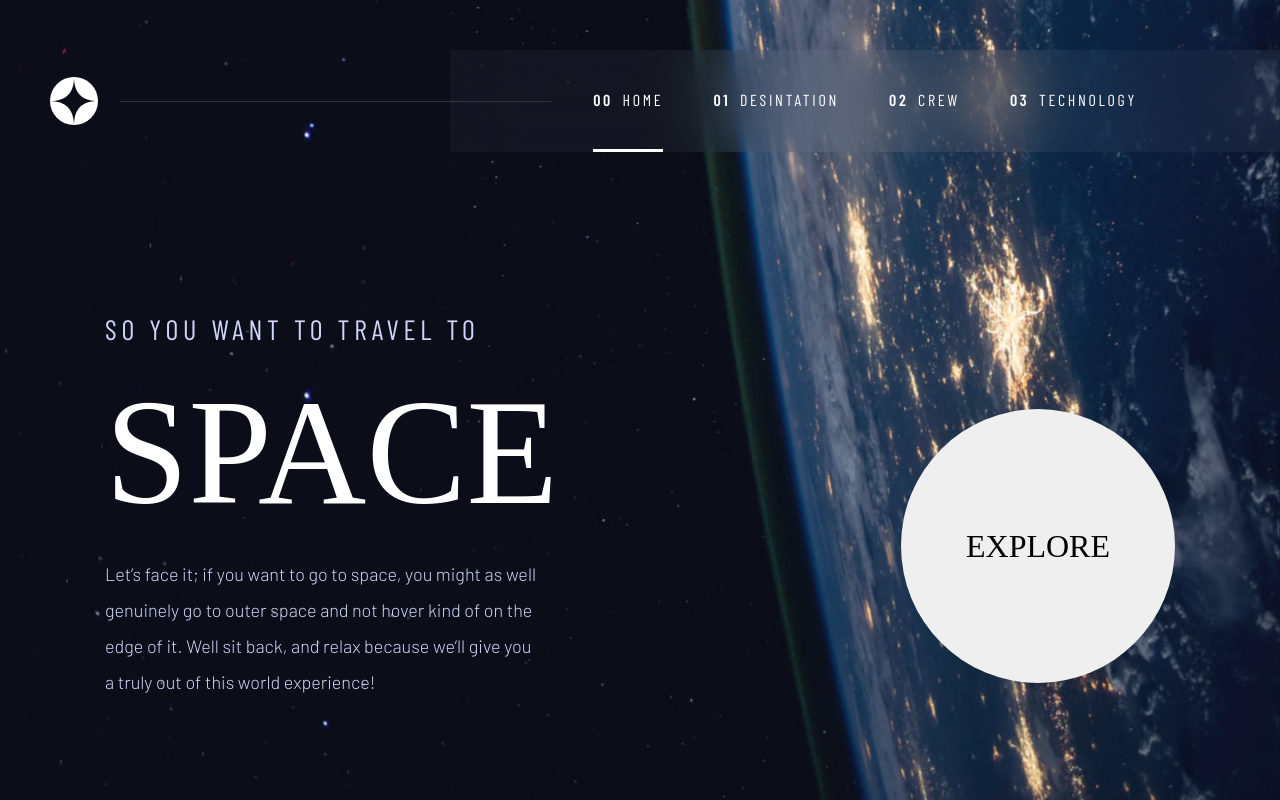
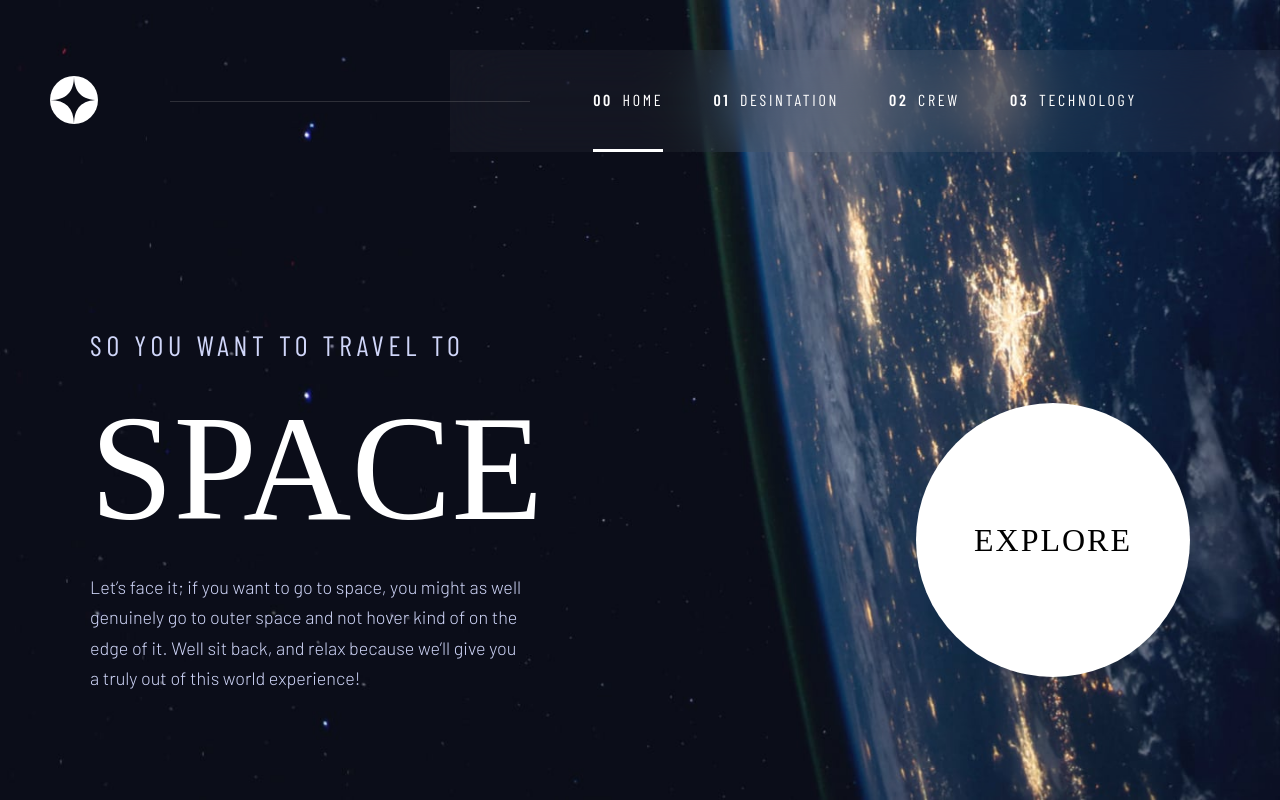
Before and after one commit to ajericho/space-exploration, a Next.js app: page / in a window 1280 px wide. Built offline with nearby package versions, Linux system fonts and the light colour scheme; a web font is replaced by a local one.

Commit message:
homepage styles

```diff
--- a/components/Navbar.js
+++ b/components/Navbar.js
@@ -35,10 +35,12 @@ export default function Navbar() {
     return (
 
         <NavBarStyles >
-            <Image src={logo} width={48} height={48} layout='fixed' objectFit='cover' />
+            <div className="image-container">
+                <Image src={logo} width={48} height={48} layout='fixed' objectFit='cover' />
+            </div>
             <div className="line"></div>
             <GlassContainer>
-                 <HorizontalList links={pages} />
+                <HorizontalList links={pages} />
             </GlassContainer>
         </NavBarStyles>
 
--- a/components/Styles/HomeHeroStyles.js
+++ b/components/Styles/HomeHeroStyles.js
@@ -5,10 +5,14 @@ export const HomeHero = styled.div`
     justify-content:space-between;
     align-items:flex-end;
     height:100%;
-    margin-top:140px;
+    margin-bottom:0;
+    margin-top:auto;
 
     .greeting {
         max-width:432px;
+        @media (max-width: ${props => props.theme.device.tablet}) {
+            margin:auto;
+            }
     }
 
     .explore {
@@ -16,12 +20,27 @@ export const HomeHero = styled.div`
         display:flex;
         justify-content:flex-end;
         align-items:flex-end;
+
+        @media (max-width: ${props => props.theme.device.tablet}) {
+            justify-content:center;
+            align-items:flex-end;
+            text-align:center;
+            min-width:100%;
+            height:100%;
+
+            }
     }
 
     div {
         flex:1;
     }
 
-
+    @media (max-width: ${props => props.theme.device.tablet}) {
+            flex-direction:column;
+            text-align:center;
+            height:calc(100vh - 102px);
+            padding-top:5vh;
+            padding-bottom:5vh;
+        }
 
 `
--- a/components/Styles/MainButton.js
+++ b/components/Styles/MainButton.js
@@ -8,9 +8,15 @@ export const MainButton = styled.button`
     font-family: 'Bellefair', serif;
     font-size:32px;
     text-transform:uppercase;
+    background-color:#fff;
+    letter-spacing:2px;
+    box-shadow: 0px 0px 0px 0px rgba(255,255,255,0.1);
+    transition:linear .2s box-shadow;
 
-    :hover {
+    :hover, :focus {
         cursor:pointer;
+        -webkit-box-shadow: 0px 0px 0px 85px rgba(255,255,255,0.1);
+        box-shadow: 0px 0px 0px 85px rgba(255,255,255,0.1);
     }
 
 `
--- a/components/Styles/NavbarStyles.js
+++ b/components/Styles/NavbarStyles.js
@@ -7,14 +7,29 @@ export const NavBarStyles = styled.div`
     justify-content:space-between;
     align-items:center;
 
+    .image-container {
+        flex:shrink;
+        min-width:120px;
+    }
+
     .line {
         height:1px;
         background-color:#979797;
         opacity:.25;
-        width:35%;
-        margin-right:-10%;
+        flex:1;
+        margin-right:-80px;
         z-index:1;
+
+        @media (max-width: ${props => props.theme.device.tablet}) {
+            display:none;
+
+        }
     }
+
+    @media (max-width: ${props => props.theme.device.tablet}) {
+        margin-top:0;
+
+        }
 
 
 `
@@ -23,8 +38,13 @@ export const GlassContainer = styled.div`
     backdrop-filter: blur(30px);
     height:100%;
     min-width: 830px;
+    flex:flex-shrink;
     display:flex;
     justify-content:center;
     align-items:center;
+    @media (max-width: ${props => props.theme.device.tablet}) {
+            min-width:auto;
+
+        }
 
 `
--- a/components/Styles/Wrapper.js
+++ b/components/Styles/Wrapper.js
@@ -1,4 +1,5 @@
 import styled from 'styled-components'
+
 
 
 export const Wrapper = styled.main`
@@ -6,15 +7,20 @@ export const Wrapper = styled.main`
     width:100vw;
     height:100vh;
     z-index:1;
+
+    @media (max-width: ${props => props.theme.device.tablet}) {
+        height:calc(100vh);
+
+        }
+
+
 `
 
 export const Layout = styled.div`
-    max-width:1100px;
+    max-width:1150px;
+    height:70%;
     margin:auto;
-    padding:0 15px;
+    padding:0 25px;
+
 
 `
-
-export const ImageContainer = styled.div`
-
-`
--- a/pages/index.js
+++ b/pages/index.js
@@ -7,7 +7,7 @@ export default function Home() {
 
   return (
 
-    <div >
+    < >
       <Layout>
         <HomeHero>
           <div className="greeting">
@@ -24,7 +24,7 @@ export default function Home() {
       </Layout>
       <footer>
       </footer>
-    </div>
+    </>
 
   )
 }
--- a/styles/Global.js
+++ b/styles/Global.js
@@ -40,6 +40,9 @@ export const GlobalStyles = createGlobalStyle`
         text-transform:uppercase;
         font-weight:400;
         margin:0;
+        @media (max-width: ${props => props.theme.device.mobile}) {
+            font-size:80px;
+        }
     }
 
     h2 {
@@ -68,10 +71,13 @@ export const GlobalStyles = createGlobalStyle`
         font-size: 28px;
         letter-spacing:4.75px;
         text-transform:uppercase;
-        font-weight:400;
+        font-weight:300;
         margin:20px 0px;
+        color:${props => props.theme.colors.lilac};
+        @media (max-width: ${props => props.theme.device.mobile}) {
+            font-size:16px;
 
-        color:${props => props.theme.colors.lilac};
+        }
     }
 
     .sub-heading-a {
@@ -102,7 +108,7 @@ export const GlobalStyles = createGlobalStyle`
         font-size:18px;
         color:${props => props.theme.colors.lilac};
         font-weight:300;
-        line-height:2;
+        line-height:1.7;
     }
 
 
--- a/styles/Theme.js
+++ b/styles/Theme.js
@@ -6,8 +6,7 @@ export const theme = {
         darkBlue: '#0B0D17',
     },
     device: {
-        mobile: `screen and (max-width: '620px')`,
-        tablet: 'min-width: 800px',
-        desktop: 'min-width: 1320px'
+        mobile: '768px',
+        tablet: '1024px'
       }
     }
```
